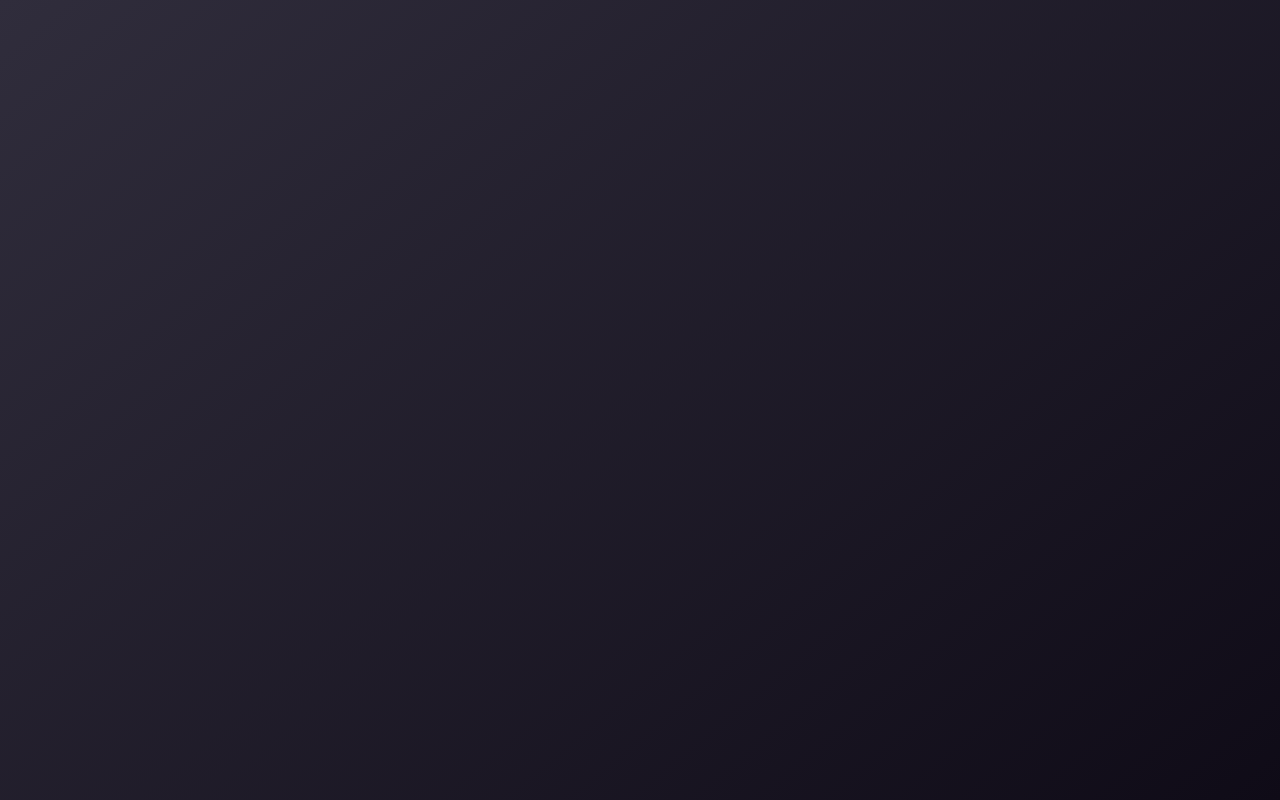
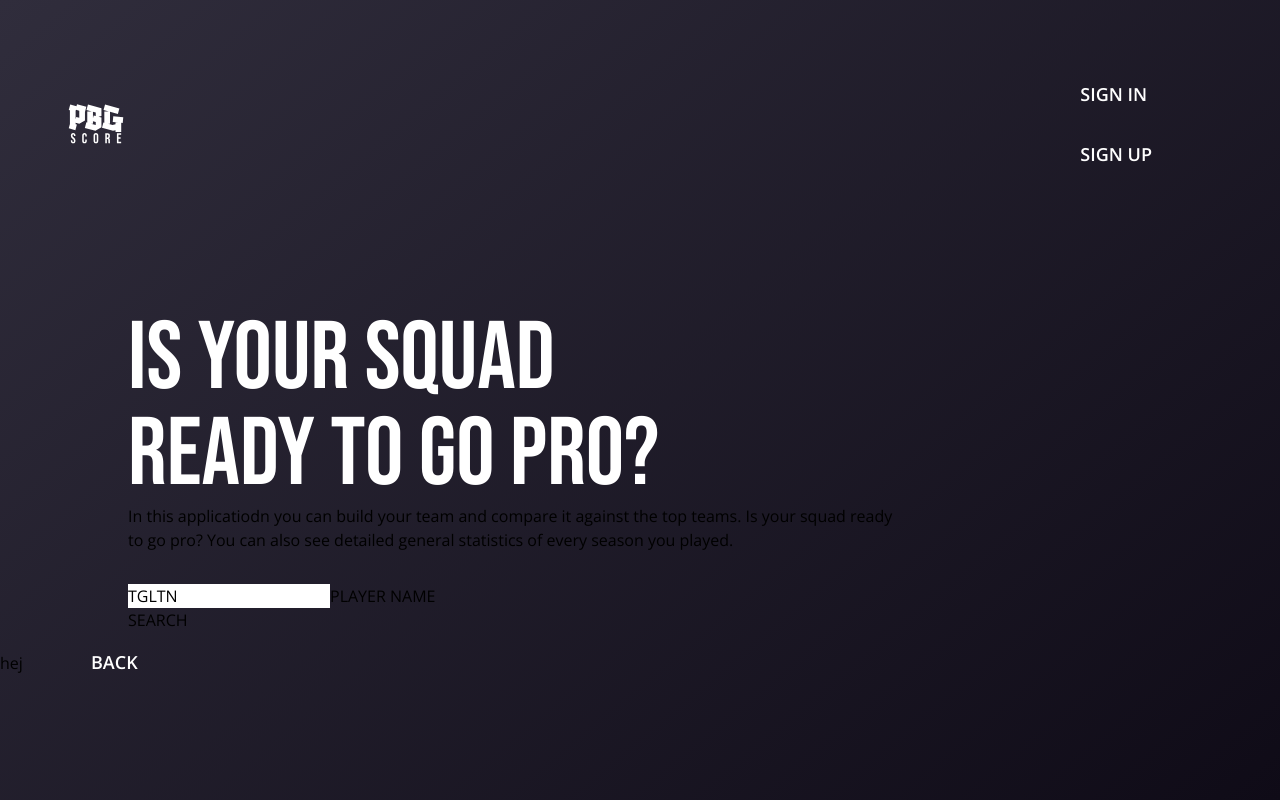
Before and after one commit to Pellehakman/PBGSCORE, a Vue app: page /landing in a window 1280 px wide. Before the commit this address had no page. Built offline with nearby package versions, Linux system fonts and the light colour scheme.

Commit message:
landing switch animation

```diff
--- a/src/router/index.ts
+++ b/src/router/index.ts
@@ -1,6 +1,7 @@
 import Account from "@/views/Account/Account.vue";
 import Home from "@/views/Home/Home.vue";
 import Landing from "@/views/Landing/Landing.vue";
+
 import Statistics from "@/views/Statistics/Statistics.vue";
 import Teams from "@/views/Teams/Teams.vue";
 import { createRouter, createWebHistory } from "vue-router";
@@ -11,6 +12,10 @@ const router = createRouter({
   routes: [
     {
       path: "/",
+      redirect: "/landing",
+    },
+    {
+      path: "/landing",
       name: "landing",
       component: Landing,
     },
--- a/src/views/Landing/Landing.ts
+++ b/src/views/Landing/Landing.ts
@@ -1,18 +1,21 @@
-import router from "@/router";
-import { defineComponent } from "vue";
+import { defineComponent, ref } from "vue";
 import logo from "../../assets/logo.svg";
 
 export default defineComponent({
-  name: "landing-view",
+  name: "statistics-view",
 
   setup() {
-    function redirect() {
-      router.push("/statistics");
-    }
+    const viewOut = ref("landing-view");
+    const viewIn = ref(true);
 
-    return {
-      logo,
-      redirect,
+    const handleView = () => {
+      if (viewOut.value === "landing-view") {
+        viewOut.value = "landing-out";
+      } else {
+        viewOut.value = "landing-in";
+      }
     };
+
+    return { logo, handleView, viewOut, viewIn };
   },
 });
--- a/src/views/Landing/Landing.vue
+++ b/src/views/Landing/Landing.vue
@@ -1,17 +1,18 @@
 <script lang="ts" src="./Landing.ts"></script>
 
 <template>
+  <div :class="viewOut">
     <header class="landing-heading">
       <figure>
         <img class="logo" :src="logo" alt="logo" />
       </figure>
 
-    <div class="flex gap-4">
-      <RouterLink class="landing-sign" to="/home">SIGN IN</RouterLink>
-      <RouterLink class="landing-sign bg-primary" to="/home"
-        >SIGN UP</RouterLink
-      >
-    </div>
+      <ul class="flex gap-4">
+        <li @click="handleView" class="landing-sign" to="#">SIGN IN</li>
+        <li @click="handleView" class="landing-sign bg-primary" to="#">
+          SIGN UP
+        </li>
+      </ul>
     </header>
     <main class="landing-main">
       <div class="landing-hero-block">
@@ -20,9 +21,9 @@
           READY TO GO PRO?
         </h1>
         <p class="text-white text-m font-open">
-        In this applicatiodn you can build your team and compare it against the
-        top teams. Is your squad ready to go pro? You can also see detailed
-        general statistics of every season you played.
+          In this applicatiodn you can build your team and compare it against
+          the top teams. Is your squad ready to go pro? You can also see
+          detailed general statistics of every season you played.
         </p>
       </div>
 
@@ -46,9 +47,44 @@
         </button>
       </div>
     </main>
+  </div>
+
+  <div class="login-view">
+    hej
+    <button @click="handleView" class="landing-sign" to="#">BACK</button>
+  </div>
 </template>
 
 <style>
+.landing-out-animation {
+  animation: landing-out-animation ease-in-out forwards 150ms;
+}
+@keyframes landing-out-animation {
+  0% {
+    transform: translateX(0%);
+  }
+  100% {
+    transform: translateX(100%);
+  }
+}
+.landing-in-animation {
+  animation: landing-in-animation ease-in-out backwards 150ms;
+}
+@keyframes landing-in-animation {
+  0% {
+    transform: translateX(100%);
+  }
+  100% {
+    transform: translateX(0%);
+  }
+}
+
+.landing-out {
+  @apply landing-out-animation;
+}
+.landing-in {
+  @apply landing-in-animation;
+}
 .big-btn {
   @apply px-16 py-4 rounded-sm hover:scale-105 hover:backdrop-brightness-90 transition ease-in-out duration-300 hover:-translate-y-1;
 }
--- a/src/views/Statistics/Statistics.vue
+++ b/src/views/Statistics/Statistics.vue
@@ -2,5 +2,5 @@
 
 <template>
   <MenuBar />
-  <div>hfedsdj</div>
+  <div>hfedfdj</div>
 </template>
```
Lines whose indentation alone changed are shown as unchanged.
